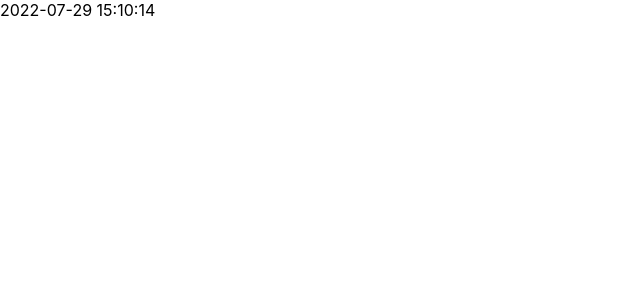
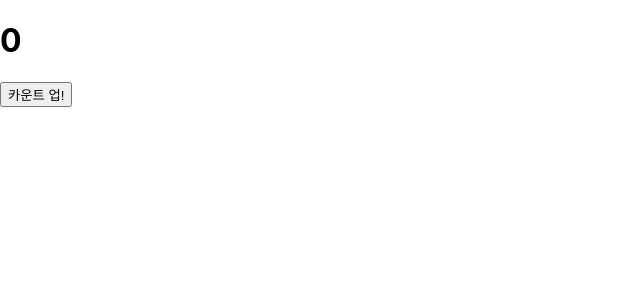
Before and after one commit to Suhyxn/ReactLiveStudy, a React (Create React App) app: page / in a window 1280 px wide. Shown: the top 300 px of the page, without its empty margins (0-640 px from the left). Built offline with nearby package versions, Linux system fonts and the light colour scheme.

Commit message:
React Class Component 기본 구조

```diff
--- a/src/App.js
+++ b/src/App.js
@@ -1,9 +1,9 @@
-import Clock from './components/Clock'
+import Comp from './components/Comp'
 
 function App() {
   return (
     <div className='App'>
-      <Clock />
+      <Comp name='이름' />
     </div>
   );
 }
--- /dev/null
+++ b/src/components/Comp.js
@@ -0,0 +1,34 @@
+import React, { Component } from 'react';
+
+class Comp extends Component {
+  // 원래에 Class형 컴포넌트에서 추가 될 부분
+  // constructor(props) {
+  //   super(props) // 이 constructor 안에서 this를 쓸 수 있도록 해준다
+  //   this.countUp = this.countUp.bind(this) // bind를 해줘야만 해당 메소드 안에서 this를 쓸 수 있다
+  //   this.state = {
+  //     num: 0
+  //   }
+  // }
+
+  state = {
+    num: 0,
+  } // const [ num, setNum ] = useState(0)
+
+  countUp = () => { // 원래에 Class형 컴포넌트에서는 화살표 함수 사용이 안 된다
+    this.setState({
+      num: this.state.num + 1 // 위에 작성한 state 안의 num 값을 갖고 와서 +1 작업
+    })
+  }
+
+  render() { // render() 를 붙여줘야만 렌더가 됨
+
+    return (
+      <div>
+        <h1>{this.state.num}</h1>
+        <button onClick={this.countUp}>카운트 업!</button>
+      </div>
+    );
+  }
+}
+
+export default Comp;
```
